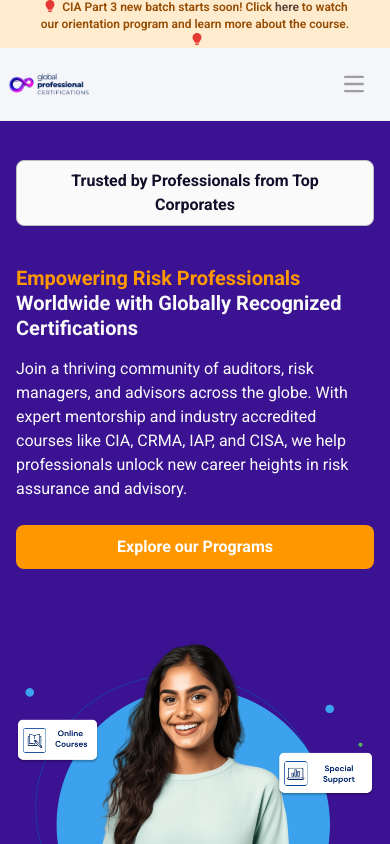
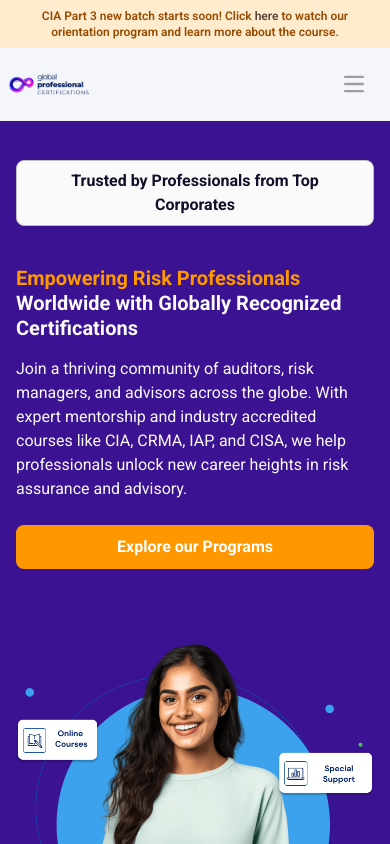
Before and after one commit to swapanmanna/gpc, a React (Vite) app: page / in a window 390 px wide. Shown: the top 844 px of the page. Built offline with nearby package versions, Linux system fonts and the light colour scheme.

Commit message:
let's see now

```diff
--- a/src/components/Notifications/NotificationBanner.jsx
+++ b/src/components/Notifications/NotificationBanner.jsx
@@ -9,10 +9,12 @@ export default function NotificationBanner () {
     // text-color -> #964b00
     // text-brown-700 font-semibold hover:underline
 
+    let windowSize = window.innerWidth
+
     const [isMobile, setIsMobile] = useState(false)
     useEffect(() => {
         const handleResize = () => {
-            setIsMobile(window.innerWidth < 768)
+            setIsMobile(windowSize < 768)
         }
 
         handleResize()
@@ -24,12 +26,19 @@ export default function NotificationBanner () {
         <div className="fixed top-0 left-0 w-screen bg-[#ffebcd] text-[#964b00] flex items-center justify-center text-center h-12 z-50">
             <div
             className="w-full">
-                <motion.p
-                animate={!isMobile ? {  scale: [1, 1.1, 1] } : {}}
-                transition={!isMobile ? { duration: 2, repeat: Infinity, ease: "linear" } : {}}
-                className="md:text-sm text-xs md:p-0 px-8 font-semibold md:text-base">
-                <BsLightbulbFill className="inline text-red-600 mr-1 pb-1 h-4 w-4 md:h-6 md:h-6" />CIA Part 3 new batch starts soon! Click <span className="text-brown-700 font-semibold hover:underline"><Link to="https://youtu.be/Xn7lL67U2NI?si=OTUa4jZzE3GDJAbk" target="_blank">here</Link></span> to watch our orientation program and learn more about the course.<BsLightbulbFill className="inline text-red-600 ml-1 pb-1 h-4 w-4 md:h-6 md:h-6" />
-                </motion.p>
+                {!isMobile
+                    ?
+                    <motion.p
+                    animate={{  scale: [1, 1.1, 1] }}
+                    transition={{ duration: 2, repeat: Infinity, ease: "linear" }}
+                    className="md:text-sm text-xs md:p-0 px-8 font-semibold md:text-base">
+                    <BsLightbulbFill className="inline text-red-600 mr-1 pb-1 h-4 w-4 md:h-6 md:h-6" />CIA Part 3 new batch starts soon! Click <span className="text-brown-700 font-semibold hover:underline"><Link to="https://youtu.be/Xn7lL67U2NI?si=OTUa4jZzE3GDJAbk" target="_blank">here</Link></span> to watch our orientation program and learn more about the course.<BsLightbulbFill className="inline text-red-600 ml-1 pb-1 h-4 w-4 md:h-6 md:h-6" />
+                    </motion.p>
+                    :
+                    <p className="md:text-sm text-xs md:p-0 px-8 font-semibold md:text-base">
+                    CIA Part 3 new batch starts soon! Click <span className="text-brown-700 font-semibold hover:underline"><Link to="https://youtu.be/Xn7lL67U2NI?si=OTUa4jZzE3GDJAbk" target="_blank">here</Link></span> to watch our orientation program and learn more about the course.
+                    </p>
+                }
             </div>
         </div>
     );
```
